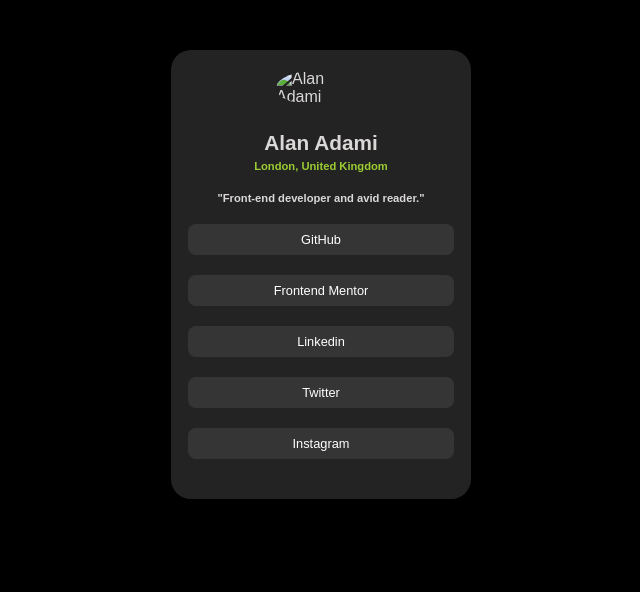
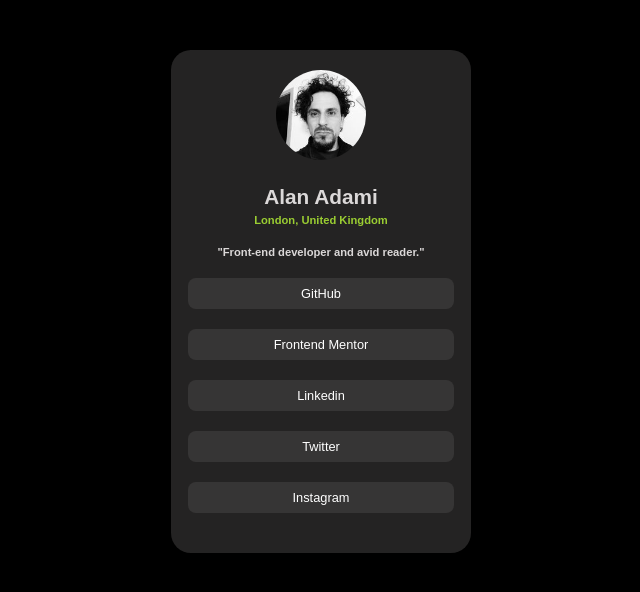
Before and after one commit to alanadami/social-link-profile, a plain HTML site: page index.html in a window 1280 px wide. Shown: the whole page, without its empty margins (319-959 px from the left). Drawn offline with Linux system fonts and the light colour scheme.

Commit message:
Update index.html

```diff
--- a/index.html
+++ b/index.html
@@ -8,7 +8,7 @@
 </head>
 <body>
     <header>
-        <img src="social-links-profile-main/assets/images/alanadami.png" alt="Alan Adami">
+        <img src="images/alanadami.png" alt="Alan Adami">
         <h1>Alan Adami</h1>
         <p>London, United Kingdom</p>
         <h2>"Front-end developer and avid reader."</h2>
```
